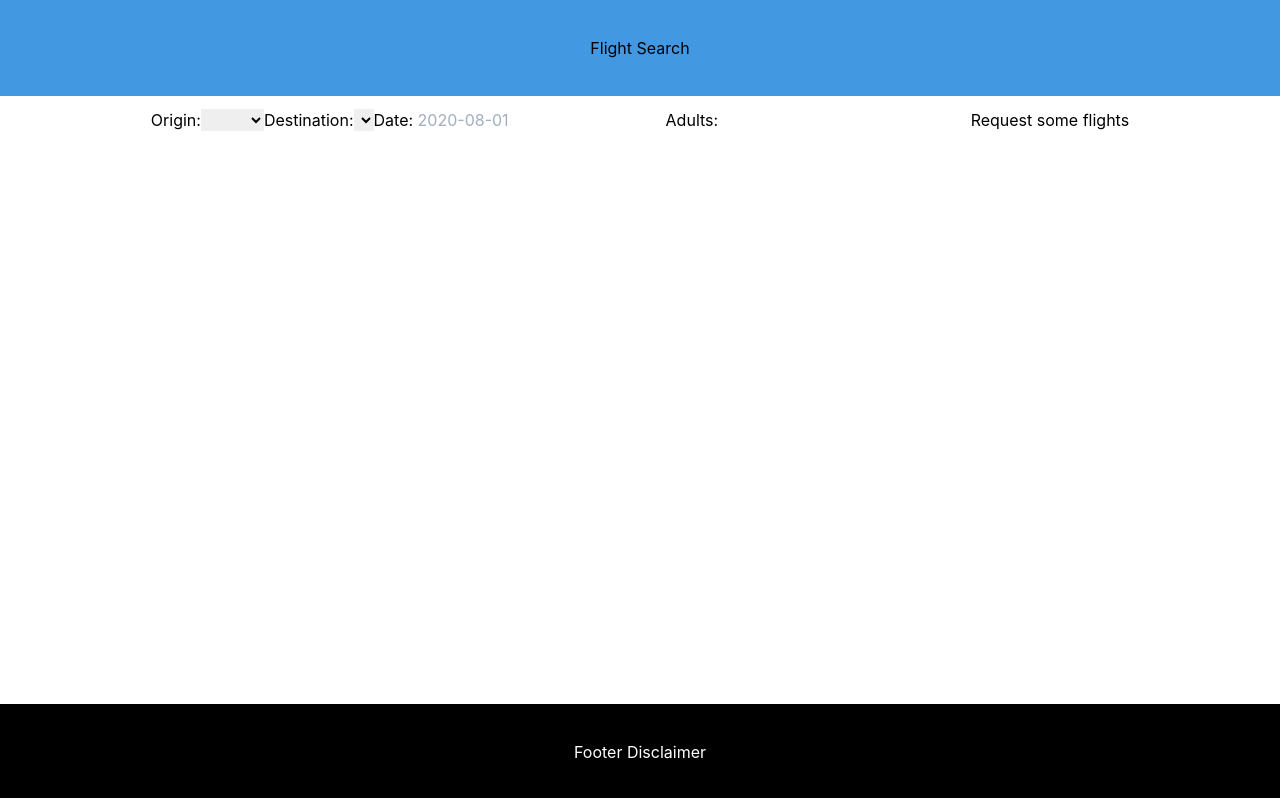
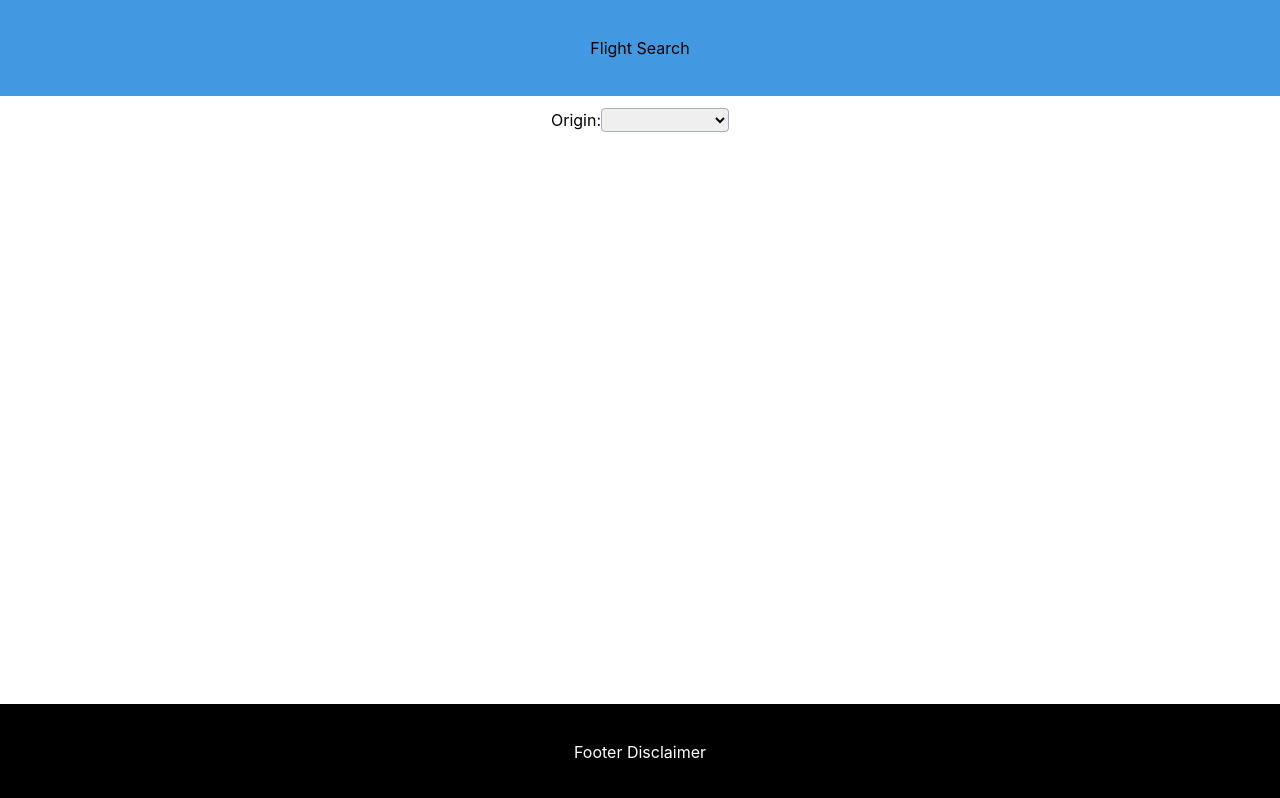
Before and after one commit to lzhengem/flight-search, a React (Create React App) app: page / in a window 1280 px wide. Built offline with nearby package versions, Linux system fonts and the light colour scheme.

Commit message:
drop down wip

```diff
--- a/src/App.js
+++ b/src/App.js
@@ -5,6 +5,7 @@ import { PropTypes } from "prop-types"
 import { flightOptions } from "./flightOptions"
 import { LayoutContainer } from "./layoutContainer"
 import { displayFlights } from "./lib/amadeusParser.jsx"
+import { DropDown } from "./components/dropDown"
 
 function App({ dispatch, flights }) {
   const [payload, setPayload] = useState({})
@@ -33,7 +34,8 @@ function App({ dispatch, flights }) {
     <div className="App">
       <LayoutContainer header={header} footer={footer}>
         Origin:
-        <select name="origin" onChange={handleOnChange}>
+        <DropDown options={Object.keys(flightOptions)} name="origin" />
+        {/* <select name="origin" onChange={handleOnChange}>
           {[""].concat(Object.keys(flightOptions)).map((origin) => {
             return (
               <option key={origin} value={origin}>
@@ -41,8 +43,8 @@ function App({ dispatch, flights }) {
               </option>
             )
           })}
-        </select>
-        Destination:
+        </select> */}
+        {/* Destination:
         <select name="destination" onChange={handleOnChange}>
           {payload.origin &&
             [""].concat(flightOptions[payload.origin]).map((destination) => {
@@ -63,7 +65,7 @@ function App({ dispatch, flights }) {
         >
           <div>Request some flights</div>
         </button>
-        {displayFlights(flights)}
+        {displayFlights(flights)} */}
       </LayoutContainer>
     </div>
   )
--- a/src/components/dropDown.jsx
+++ b/src/components/dropDown.jsx
@@ -18,12 +18,14 @@ const DropDown = ({ width = "base", options, name, onChange }) => {
     default:
       widthCss = "w-32"
   }
+
+  const emptyOption = [""]
   return (
     <select
       className={`${widthCss} border border-gray-500 rounded`}
       onChange={onChange}
     >
-      {options.map((option) => {
+      {emptyOption.concat(options).map((option) => {
         return (
           <option name={name} value={option}>
             {option}
```
